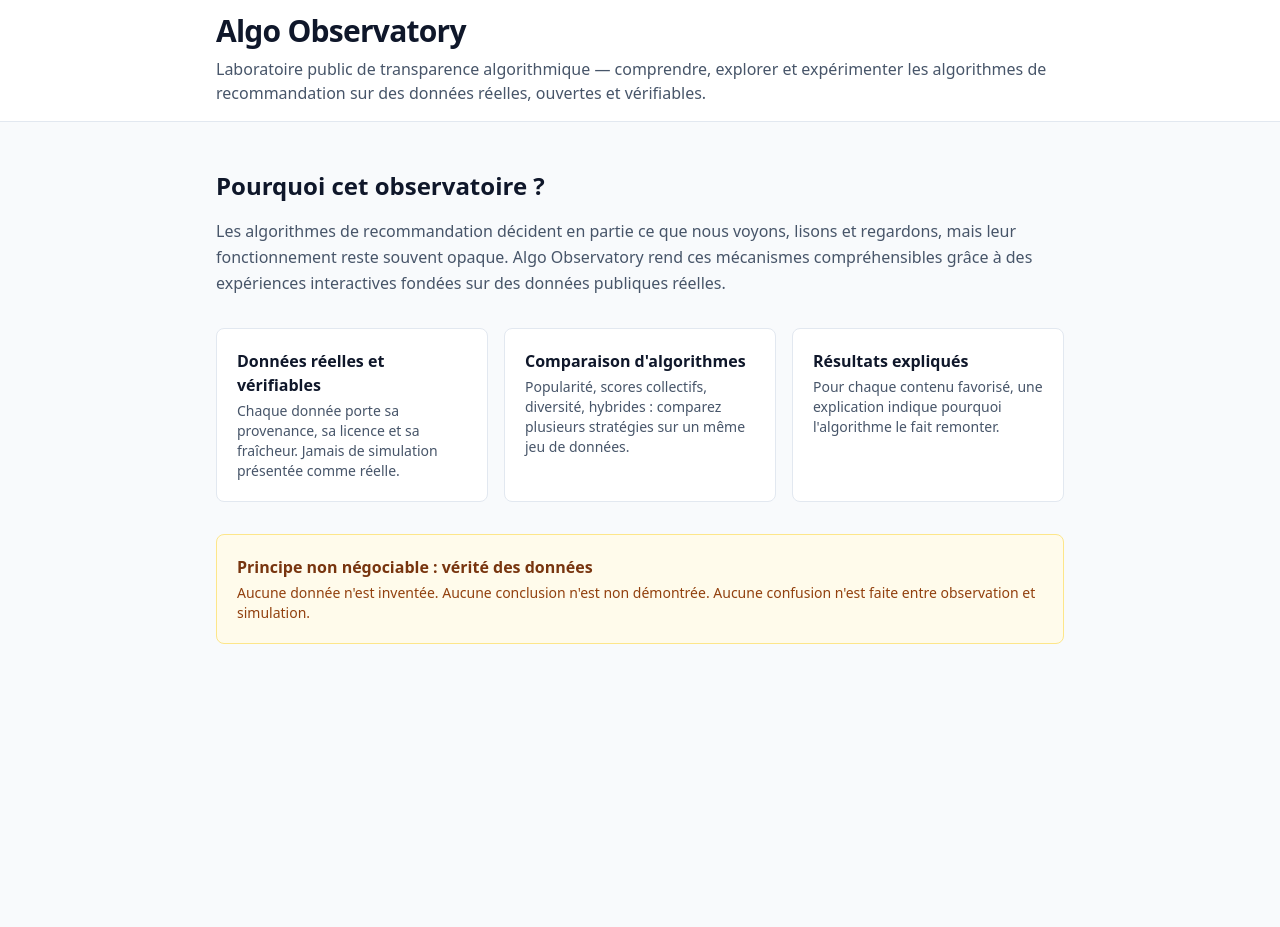
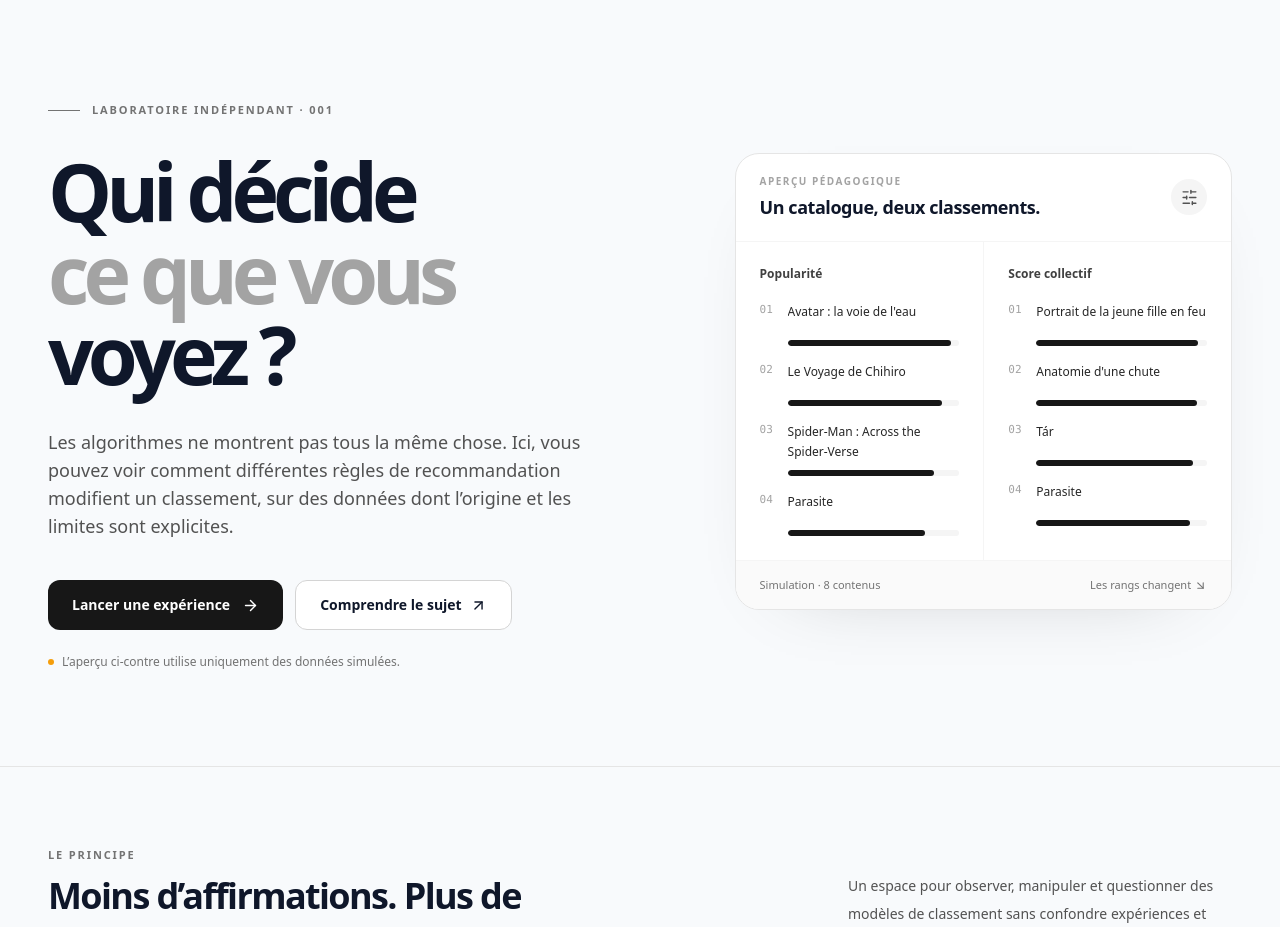
Before and after one commit to guillaume-flambard/algo-observatory, a React (Vite) app: page / in a window 1280 px wide. Shown: the part 60-987 px from the top of the page. Before the commit the page ends 857 px from the top, so only its background shows below. Built offline with nearby package versions, Linux system fonts and the light colour scheme.

Commit message:
feat(ui): redesign src/features/home/Home.tsx

```diff
--- a/src/features/home/Home.tsx
+++ b/src/features/home/Home.tsx
@@ -1,58 +1,149 @@
-export function Home() {
+import { ArrowDownRight, ArrowRight, ArrowUpRight, Database, SlidersHorizontal } from 'lucide-react';
+import { EXAMPLE_DATASET } from '@/core/data/example-dataset';
+import { COLLECTIVE_STRATEGY, POPULARITY_STRATEGY, computeResults } from '@/core/data/strategies';
+
+interface HomeProps {
+  onNavigate: (view: 'home' | 'discover' | 'lab') => void;
+}
+
+const comparisons = [
+  { name: 'Popularité', results: computeResults(EXAMPLE_DATASET.items, POPULARITY_STRATEGY, {}) },
+  { name: 'Score collectif', results: computeResults(EXAMPLE_DATASET.items, COLLECTIVE_STRATEGY, {}) },
+];
+
+export function Home({ onNavigate }: HomeProps) {
   return (
-    <main className="min-h-screen flex flex-col">
-      <header className="border-b border-slate-200 bg-white">
-        <div className="max-w-4xl mx-auto px-6 py-4">
-          <h1 className="text-3xl font-bold text-slate-900 tracking-tight">
-            Algo Observatory
-          </h1>
-          <p className="mt-2 text-slate-600">
-            Laboratoire public de transparence algorithmique — comprendre, explorer et
-            expérimenter les algorithmes de recommandation sur des données réelles,
-            ouvertes et vérifiables.
-          </p>
+    <main>
+      <section className="border-b border-neutral-200">
+        <div className="mx-auto grid max-w-[1440px] gap-12 px-5 pb-16 pt-16 sm:px-8 md:pb-24 md:pt-24 lg:grid-cols-[minmax(0,1fr)_minmax(0,0.82fr)] lg:items-center lg:gap-20 lg:px-12">
+          <div>
+            <div className="mb-8 inline-flex items-center gap-3 text-[11px] font-semibold uppercase tracking-[0.17em] text-neutral-500">
+              <span className="h-px w-8 bg-neutral-500" />
+              Laboratoire indépendant · 001
+            </div>
+            <h1 className="max-w-3xl text-[clamp(3rem,6.3vw,6.6rem)] font-semibold leading-[1.015] tracking-[-0.075em]">
+              Qui décide
+              <br />
+              <span className="text-neutral-400">ce que vous</span>
+              <br />
+              voyez ?
+            </h1>
+            <p className="mt-8 max-w-xl text-base leading-8 text-neutral-600 sm:text-lg">
+              Les algorithmes ne montrent pas tous la même chose. Ici, vous pouvez voir comment
+              différentes règles de recommandation modifient un classement, sur des données
+              dont l’origine et les limites sont explicites.
+            </p>
+            <div className="mt-10 flex flex-wrap gap-3">
+              <button
+                type="button"
+                onClick={() => onNavigate('lab')}
+                className="inline-flex items-center gap-3 rounded-xl bg-neutral-900 px-6 py-3.5 text-sm font-semibold text-white transition hover:bg-neutral-700 focus-visible:outline focus-visible:outline-2 focus-visible:outline-offset-4"
+              >
+                Lancer une expérience <ArrowRight size={17} aria-hidden="true" />
+              </button>
+              <button
+                type="button"
+                onClick={() => onNavigate('discover')}
+                className="inline-flex items-center gap-2 rounded-xl border border-neutral-300 bg-white px-6 py-3.5 text-sm font-semibold transition hover:border-neutral-500"
+              >
+                Comprendre le sujet <ArrowUpRight size={17} aria-hidden="true" />
+              </button>
+            </div>
+            <p className="mt-6 flex items-center gap-2 text-xs text-neutral-500">
+              <span className="h-1.5 w-1.5 rounded-full bg-amber-500" aria-hidden="true" />
+              L’aperçu ci-contre utilise uniquement des données simulées.
+            </p>
+          </div>
+
+          <div className="overflow-hidden rounded-[24px] border border-neutral-200 bg-white shadow-[0_24px_80px_-60px_rgba(0,0,0,0.3)]">
+            <div className="flex items-center justify-between gap-3 border-b border-neutral-100 px-6 py-5">
+              <div>
+                <p className="text-[10px] font-semibold uppercase tracking-[0.15em] text-neutral-400">Aperçu pédagogique</p>
+                <h2 className="mt-1 text-lg font-semibold tracking-tight">Un catalogue, deux classements.</h2>
+              </div>
+              <div className="flex h-9 w-9 items-center justify-center rounded-full bg-neutral-100">
+                <SlidersHorizontal size={17} className="text-neutral-600" aria-hidden="true" />
+              </div>
+            </div>
+            <div className="grid grid-cols-2 divide-x divide-neutral-100">
+              {comparisons.map(({ name, results }) => (
+                <div key={name} className="min-w-0 p-4 sm:p-6">
+                  <div className="mb-5 text-xs font-semibold text-neutral-700">{name}</div>
+                  <ol className="space-y-4">
+                    {results.slice(0, 4).map(({ item, score }, index) => (
+                      <li key={item.id}>
+                        <div className="flex items-start gap-2">
+                          <span className="w-5 shrink-0 font-mono text-[11px] text-neutral-400">
+                            {String(index + 1).padStart(2, '0')}
+                          </span>
+                          <div className="min-w-0 flex-1">
+                            <p className="line-clamp-2 min-h-[2.5em] text-xs font-medium leading-5 text-neutral-800">
+                              {item.title}
+                            </p>
+                            <div className="mt-2 h-1.5 overflow-hidden rounded-full bg-neutral-100">
+                              <div className="h-full rounded-full bg-neutral-900" style={{ width: Math.round(score * 100) + '%' }} />
+                            </div>
+                          </div>
+                        </div>
+                      </li>
+                    ))}
+                  </ol>
+                </div>
+              ))}
+            </div>
+            <div className="flex items-center justify-between border-t border-neutral-100 bg-neutral-50 px-6 py-4 text-[11px] text-neutral-500">
+              <span>Simulation · {EXAMPLE_DATASET.itemCount} contenus</span>
+              <span>Les rangs changent <ArrowDownRight size={13} className="inline" aria-hidden="true" /></span>
+            </div>
+          </div>
         </div>
-      </header>
+      </section>
 
-      <section className="max-w-4xl mx-auto px-6 py-12 space-y-8">
-        <div className="space-y-4">
-          <h2 className="text-2xl font-bold text-slate-900">Pourquoi cet observatoire ?</h2>
-          <p className="text-slate-600 leading-relaxed">
-            Les algorithmes de recommandation décident en partie ce que nous voyons, lisons
-            et regardons, mais leur fonctionnement reste souvent opaque. Algo Observatory
-            rend ces mécanismes compréhensibles grâce à des expériences interactives fondées
-            sur des données publiques réelles.
+      <section className="mx-auto max-w-[1440px] px-5 py-20 sm:px-8 lg:px-12">
+        <div className="mb-10 flex flex-col justify-between gap-5 md:flex-row md:items-end">
+          <div>
+            <p className="mb-3 text-[11px] font-semibold uppercase tracking-[0.17em] text-neutral-500">Le principe</p>
+            <h2 className="max-w-xl text-3xl font-semibold leading-tight tracking-[-0.045em] sm:text-4xl">
+              Moins d’affirmations. Plus de preuves.
+            </h2>
+          </div>
+          <p className="max-w-sm text-sm leading-7 text-neutral-600">
+            Un espace pour observer, manipuler et questionner des modèles de classement sans
+            confondre expériences et comportements réels de plateformes.
           </p>
         </div>
 
-        <div className="grid gap-4 md:grid-cols-3">
+        <div className="grid gap-px overflow-hidden rounded-2xl border border-neutral-200 bg-neutral-200 md:grid-cols-3">
           {[
-            {
-              title: 'Données réelles et vérifiables',
-              text: 'Chaque donnée porte sa provenance, sa licence et sa fraîcheur. Jamais de simulation présentée comme réelle.',
-            },
-            {
-              title: 'Comparaison d\'algorithmes',
-              text: 'Popularité, scores collectifs, diversité, hybrides : comparez plusieurs stratégies sur un même jeu de données.',
-            },
-            {
-              title: 'Résultats expliqués',
-              text: 'Pour chaque contenu favorisé, une explication indique pourquoi l\'algorithme le fait remonter.',
-            },
-          ].map((item) => (
-            <div key={item.title} className="p-5 rounded-lg border border-slate-200 bg-white">
-              <h3 className="font-semibold text-slate-900">{item.title}</h3>
-              <p className="mt-1 text-sm text-slate-600">{item.text}</p>
+            { icon: Database, number: '01', title: 'Vérifier les données', text: 'Source, licence, date et nature des données visibles avant toute interprétation.' },
+            { icon: SlidersHorizontal, number: '02', title: 'Modifier les règles', text: 'Choisissez une stratégie et ajustez ses paramètres pour comparer les effets.' },
+            { icon: ArrowRight, number: '03', title: 'Expliquer les rangs', text: 'Découvrez pourquoi un contenu remonte ou recule et quelles limites restent.' },
+          ].map(({ icon: Icon, number, title, text }) => (
+            <div key={number} className="bg-white p-7 sm:p-9">
+              <div className="mb-10 flex items-center justify-between text-neutral-500">
+                <Icon size={20} strokeWidth={1.5} aria-hidden="true" />
+                <span className="font-mono text-xs">{number} / 03</span>
+              </div>
+              <h3 className="text-lg font-semibold tracking-[-0.025em]">{title}</h3>
+              <p className="mt-3 max-w-xs text-sm leading-7 text-neutral-600">{text}</p>
             </div>
           ))}
         </div>
+      </section>
 
-        <div className="p-5 rounded-lg border border-amber-200 bg-amber-50">
-          <h3 className="font-semibold text-amber-900">Principe non négociable : vérité des données</h3>
-          <p className="mt-1 text-sm text-amber-800">
-            Aucune donnée n'est inventée. Aucune conclusion n'est non démontrée. Aucune confusion
-            n'est faite entre observation et simulation.
-          </p>
+      <section className="border-t border-neutral-200">
+        <div className="mx-auto flex max-w-[1440px] flex-col items-start justify-between gap-6 px-5 py-14 sm:px-8 md:flex-row md:items-center lg:px-12">
+          <div>
+            <p className="text-[11px] font-semibold uppercase tracking-[0.15em] text-neutral-500">Prêt à comparer ?</p>
+            <h2 className="mt-2 text-2xl font-semibold tracking-tight">Changez une règle. Observez le résultat.</h2>
+          </div>
+          <button
+            type="button"
+            onClick={() => onNavigate('lab')}
+            className="inline-flex items-center gap-3 rounded-xl bg-neutral-900 px-6 py-3.5 text-sm font-semibold text-white transition hover:bg-neutral-700"
+          >
+            Entrer dans le laboratoire <ArrowRight size={17} aria-hidden="true" />
+          </button>
         </div>
       </section>
     </main>
```
